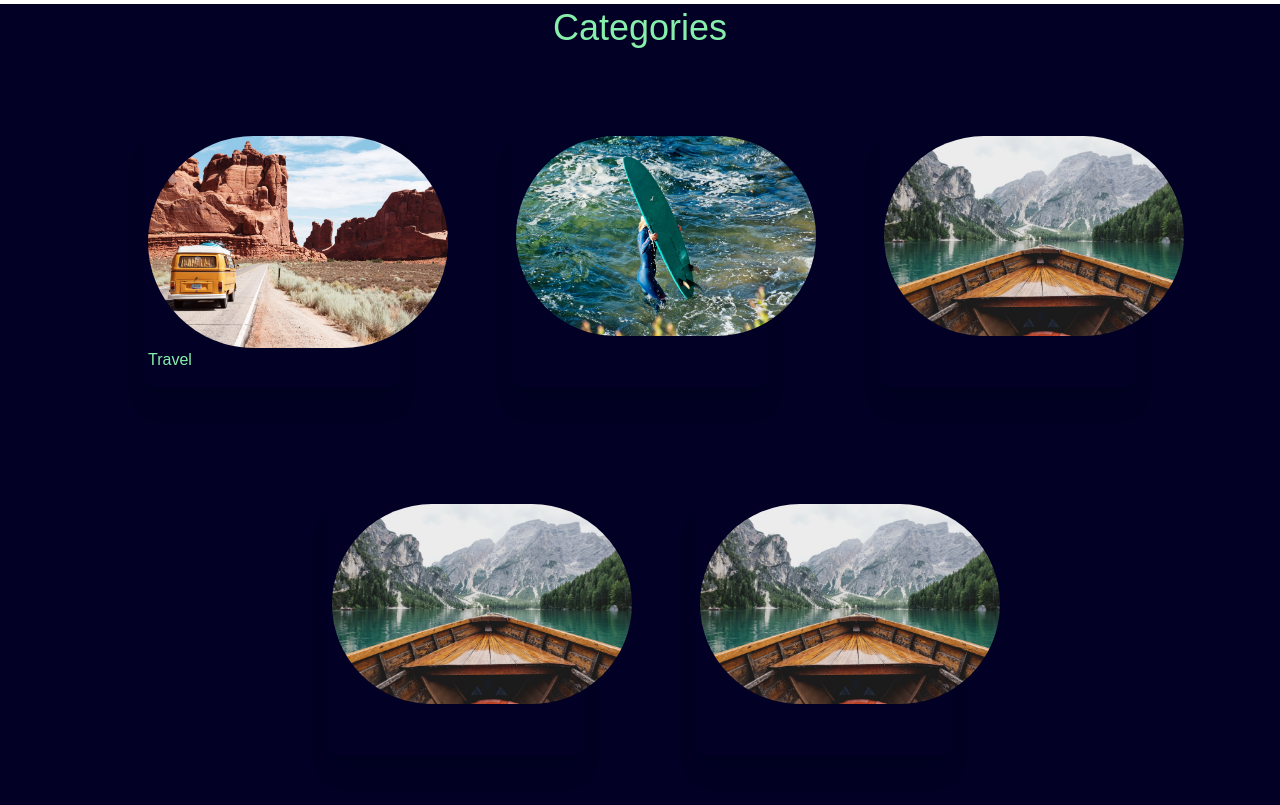
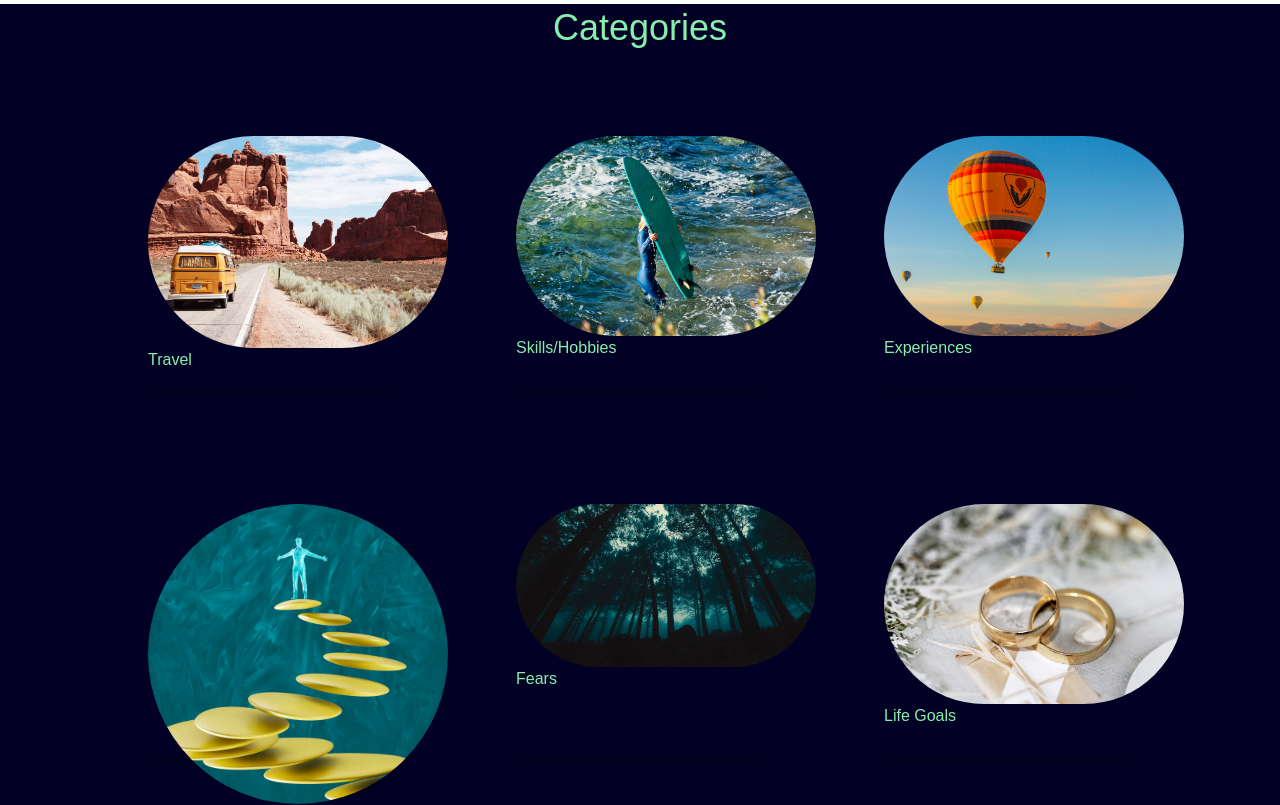
Before and after one commit to LDdevs/DreamSphereSocial, a React (Vite) app: page / in a window 1280 px wide. Shown: the part 1520-2325 px from the top of the page. Built offline with nearby package versions, Linux system fonts and the light colour scheme.

Commit message:
add new info

```diff
--- a/src/components/CardCat.jsx
+++ b/src/components/CardCat.jsx
@@ -4,6 +4,10 @@
 import me from '../assets/boat.png';
 import travel from '../assets/travelcard.png';
 import skills from '../assets/skillscard.png';
+import exp from '../assets/expcard.png';
+import career from '../assets/careercard.png';
+import fears from '../assets/fearcard.png';
+import life from '../assets/lifecard.png';
 
 
 const CardCat = () => {
@@ -23,33 +27,31 @@ const CardCat = () => {
                     id="skillscard"
                     className=' p-1 m-10 transform  rounded-xl h-40 w-60 sm:h-64 sm:w-64  shadow-xl transition duration-300 hover:scale-105' >
                     <img className='rounded-full max-w-[300px] hover:scale-120 hover:rotate-6' src={skills} alt="" />
-                    {/* <div  className='flex h-full justify-center items-center ' >
-                        <span className='font-bold text-gray-500'>Travel</span>
-                    </div> */}
+                    <div className="centered">Skills/Hobbies</div>
                 </div>
                 <div
-                    id="travelcard"
+                    id="skillscard"
                     className=' p-1 m-10 transform  rounded-xl h-40 w-60 sm:h-64 sm:w-64  shadow-xl transition duration-300 hover:scale-105' >
-                    <img className='rounded-full max-w-[300px] hover:scale-120 hover:rotate-6' src={me} alt="" />
-                    {/* <div  className='flex h-full justify-center items-center ' >
-                        <span className='font-bold text-gray-500'>Travel</span>
-                    </div> */}
+                    <img className='rounded-full max-w-[300px] hover:scale-120 hover:rotate-6' src={exp} alt="" />
+                    <div className="centered">Experiences</div>
                 </div>
                 <div
-                    id="travelcard"
+                    id="skillscard"
                     className=' p-1 m-10 transform  rounded-xl h-40 w-60 sm:h-64 sm:w-64  shadow-xl transition duration-300 hover:scale-105' >
-                    <img className='rounded-full max-w-[300px] hover:scale-120 hover:rotate-6' src={me} alt="" />
-                    {/* <div  className='flex h-full justify-center items-center ' >
-                        <span className='font-bold text-gray-500'>Travel</span>
-                    </div> */}
+                    <img className='rounded-full max-w-[300px] hover:scale-120 hover:rotate-6' src={career} alt="" />
+                    <div className="centered">Career Goals</div>
                 </div>
                 <div
-                    id="travelcard"
+                    id="skillscard"
                     className=' p-1 m-10 transform  rounded-xl h-40 w-60 sm:h-64 sm:w-64  shadow-xl transition duration-300 hover:scale-105' >
-                    <img className='rounded-full max-w-[300px] hover:scale-120 hover:rotate-6' src={me} alt="" />
-                    {/* <div  className='flex h-full justify-center items-center ' >
-                        <span className='font-bold text-gray-500'>Travel</span>
-                    </div> */}
+                    <img className='rounded-full max-w-[300px] hover:scale-120 hover:rotate-6' src={fears} alt="" />
+                    <div className="centered">Fears</div>
+                </div>
+                <div
+                    id="skillscard"
+                    className=' p-1 m-10 transform  rounded-xl h-40 w-60 sm:h-64 sm:w-64  shadow-xl transition duration-300 hover:scale-105' >
+                    <img className='rounded-full max-w-[300px] hover:scale-120 hover:rotate-6' src={life} alt="" />
+                    <div className="centered">Life Goals</div>
                 </div>
 
                 {/* <div
```
